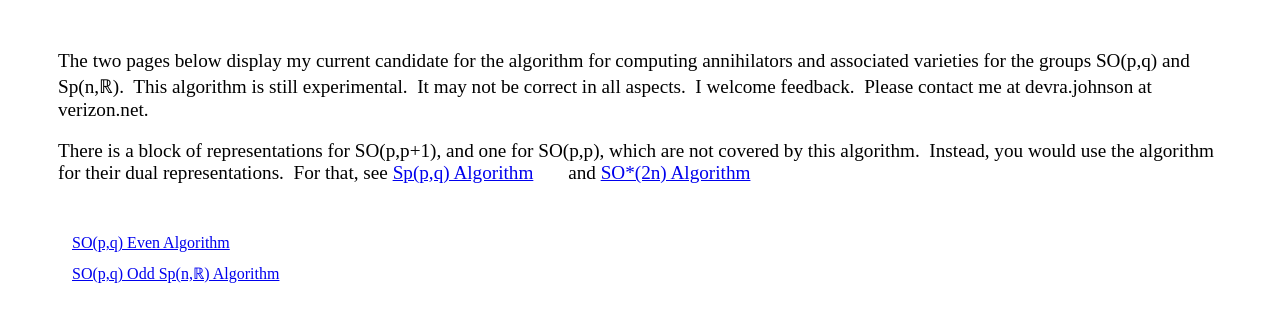
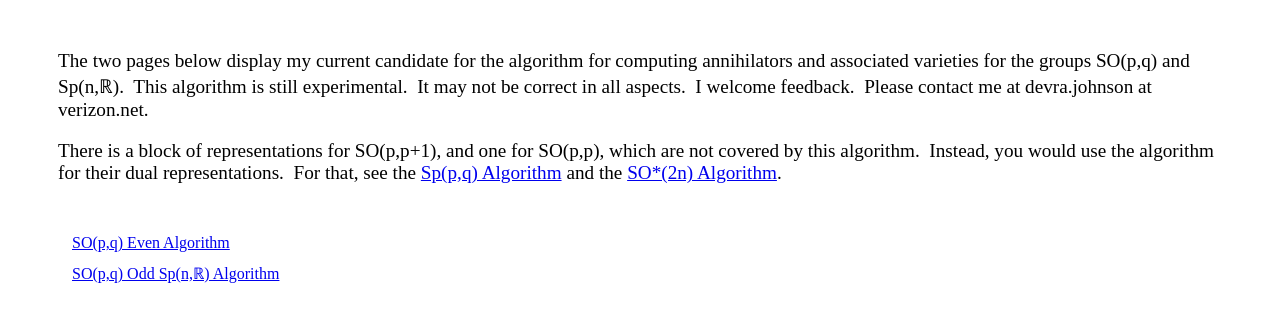
Before and after one commit to devragj/SOpq-Algorithm, a plain HTML site: page index.html in a window 1280 px wide. Drawn offline with Linux system fonts and the light colour scheme.

Commit message:
Minor edit

```diff
--- a/index.html
+++ b/index.html
@@ -29,7 +29,7 @@
                         <p>
                                 There is a block of representations for SO(p,p+1), and one for SO(p,p), which are not covered by this algorithm.&nbsp;
                                 Instead, you would use the algorithm for their dual representations.&nbsp;
-                                For that, see <a class="pagelink" href="https://devragj.github.io/TypeBCD/SppqAlgorithm.html" target="_blank">Sp(p,q) Algorithm</a> and <a class="pagelink" href="https://devragj.github.io/TypeBCD/SOStar2nAlgorithm.html" target="_blank">SO*(2n) Algorithm</a>
+                                For that, see the <a href="https://devragj.github.io/TypeBCD/SppqAlgorithm.html" target="_blank">Sp(p,q) Algorithm</a> and the <a href="https://devragj.github.io/TypeBCD/SOStar2nAlgorithm.html" target="_blank">SO*(2n) Algorithm</a>.
                         </p>
                 </section>
                 <section>
```
